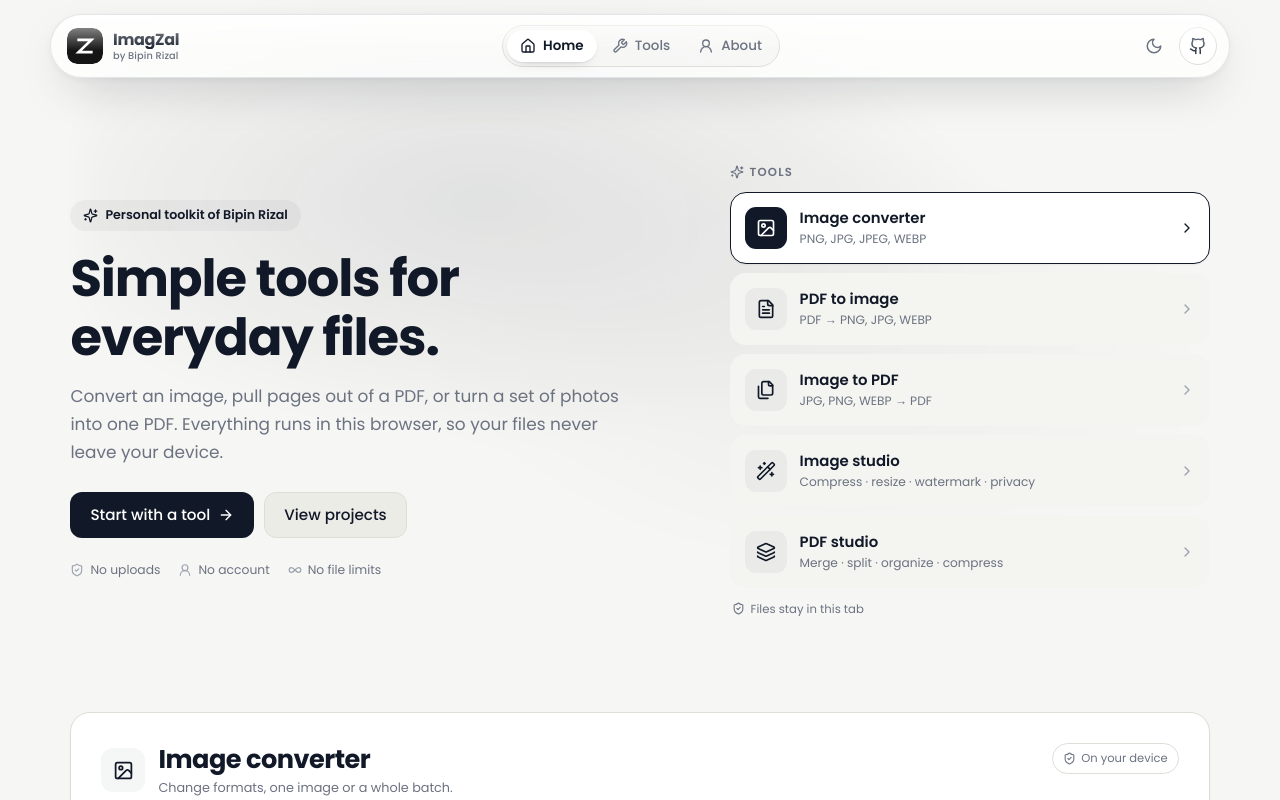
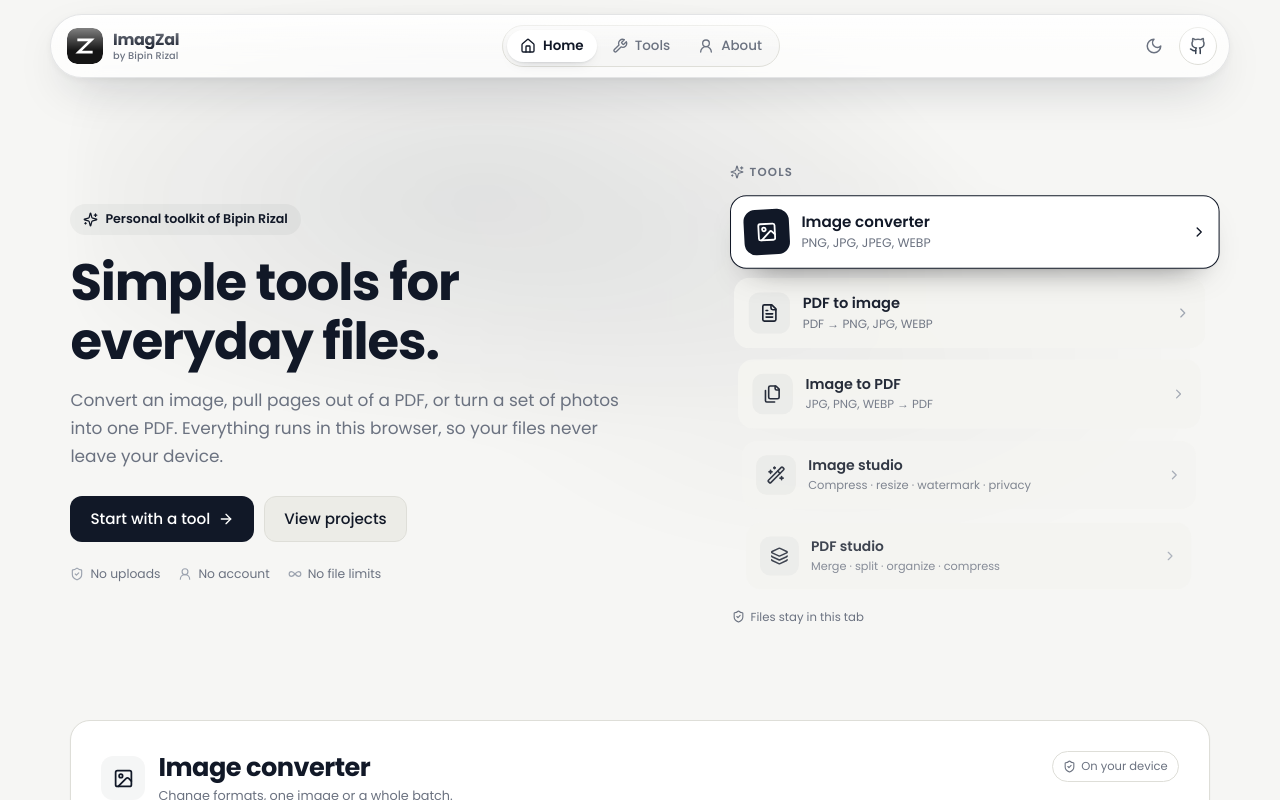
Before and after one commit to Bipin223/ImagZal, a React (Vite) app: page / in a window 1280 px wide. Shown: the top 800 px of the page. Built offline with nearby package versions, Linux system fonts and the light colour scheme.

Commit message:
Animate the hero tool list as a scaling stack

```diff
--- a/src/App.tsx
+++ b/src/App.tsx
@@ -1,4 +1,5 @@
 import { useCallback, useEffect, useRef, useState } from 'react';
+import type { CSSProperties } from 'react';
 import {
   ArrowRight,
   ArrowUpRight,
@@ -153,6 +154,7 @@ export default function App() {
   };
 
   const activeTool = TOOLS.find((tool) => tool.id === active) ?? TOOLS[0];
+  const activeToolIndex = TOOLS.findIndex((tool) => tool.id === activeTool.id);
   const ActiveIcon = activeTool.icon;
 
   return (
@@ -209,14 +211,16 @@ export default function App() {
                 <Sparkles /> Tools
               </span>
               <div className="tool-list">
-                {TOOLS.map((tool) => {
+                {TOOLS.map((tool, index) => {
                   const Icon = tool.icon;
+                  const depth = Math.abs(index - activeToolIndex);
                   return (
                     <button
                       key={tool.id}
                       type="button"
                       className={`tool-card${active === tool.id ? ' is-active' : ''}`}
                       aria-pressed={active === tool.id}
+                      style={{ '--depth': depth } as CSSProperties}
                       onClick={() => openTool(tool.id)}
                     >
                       <span className="tool-icon" aria-hidden="true">
--- a/src/index.css
+++ b/src/index.css
@@ -1061,9 +1061,13 @@ main {
   display: flex;
   flex-direction: column;
   gap: 9px;
+  padding: 4px 0;
 }
 
 .tool-card {
+  --depth: 0;
+  position: relative;
+  z-index: calc(10 - var(--depth));
   display: flex;
   align-items: center;
   gap: 13px;
@@ -1074,19 +1078,36 @@ main {
   background: var(--panel);
   color: var(--ink);
   text-align: left;
+  opacity: calc(1 - var(--depth) * 0.05);
+  transform: translateX(calc(var(--depth) * 4px)) scale(calc(1 - var(--depth) * 0.018));
+  transform-origin: left center;
   transition:
+    transform 0.55s cubic-bezier(0.22, 1, 0.36, 1),
+    opacity 0.35s ease,
     background-color 0.15s ease,
-    border-color 0.15s ease;
+    border-color 0.15s ease,
+    box-shadow 0.3s ease;
 }
 
 .tool-card:hover {
+  opacity: 1;
   background: var(--panel-deep);
+  transform: translateX(calc(var(--depth) * 4px + 3px)) scale(calc(1 - var(--depth) * 0.018));
 }
 
 .tool-card.is-active {
+  z-index: 11;
+  opacity: 1;
   background: var(--surface);
   border-color: var(--ink);
-  box-shadow: var(--shadow-sm);
+  box-shadow:
+    0 16px 34px -22px rgba(0, 0, 0, 0.7),
+    var(--shadow-sm);
+  transform: translateX(0) scale(1.02);
+}
+
+.tool-card.is-active:hover {
+  transform: translateX(0) scale(1.028);
 }
 
 .tool-icon {
@@ -1099,6 +1120,7 @@ main {
   background: var(--accent-soft);
   color: var(--ink);
   transition:
+    transform 0.5s cubic-bezier(0.22, 1, 0.36, 1),
     background-color 0.15s ease,
     color 0.15s ease;
 }
@@ -1111,6 +1133,11 @@ main {
 .tool-card.is-active .tool-icon {
   background: var(--ink);
   color: var(--surface);
+  transform: scale(1.06) rotate(-3deg);
+}
+
+.tool-card:hover:not(.is-active) .tool-icon {
+  transform: scale(1.04);
 }
 
 .tool-copy {
@@ -1138,10 +1165,14 @@ main {
   height: 16px;
   flex: none;
   color: var(--faint);
+  transition:
+    transform 0.45s cubic-bezier(0.22, 1, 0.36, 1),
+    color 0.15s ease;
 }
 
 .tool-card.is-active .tool-chevron {
   color: var(--ink);
+  transform: translateX(3px);
 }
 
 .hero-side-note {
```
